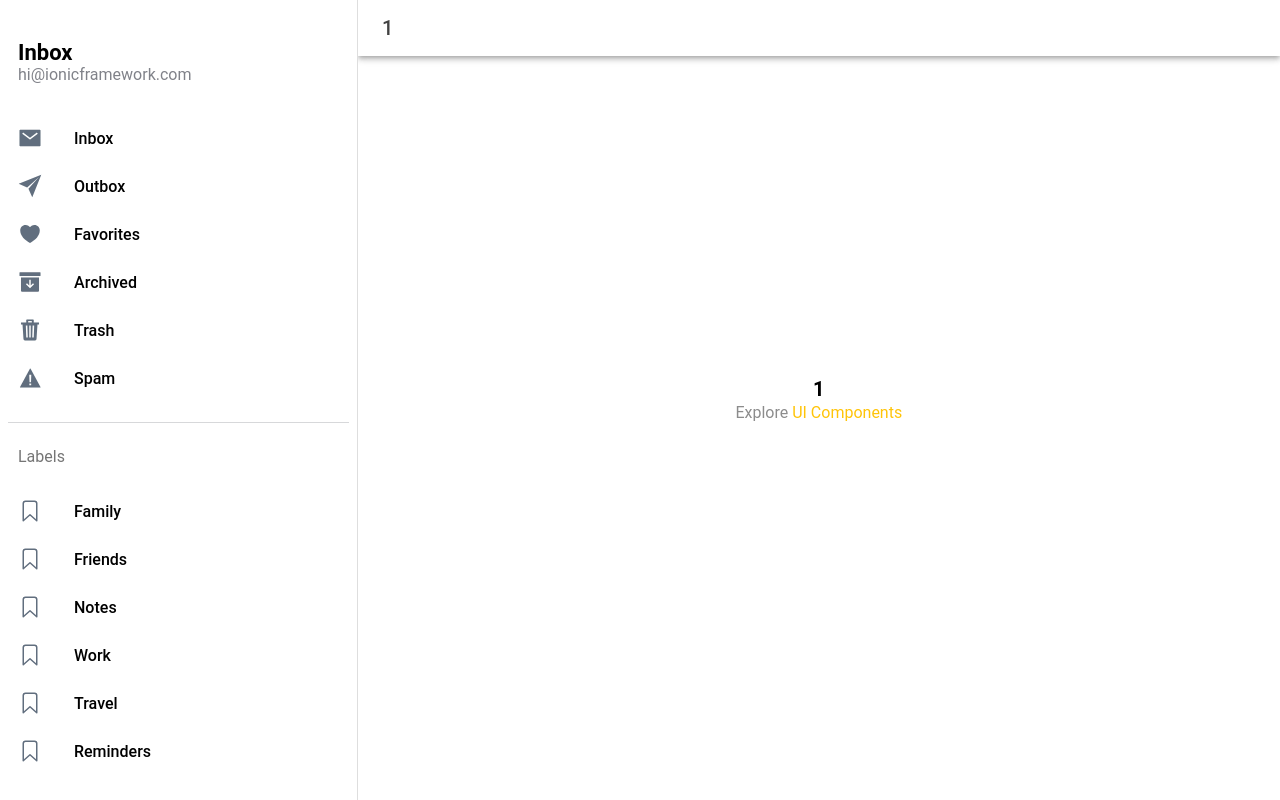
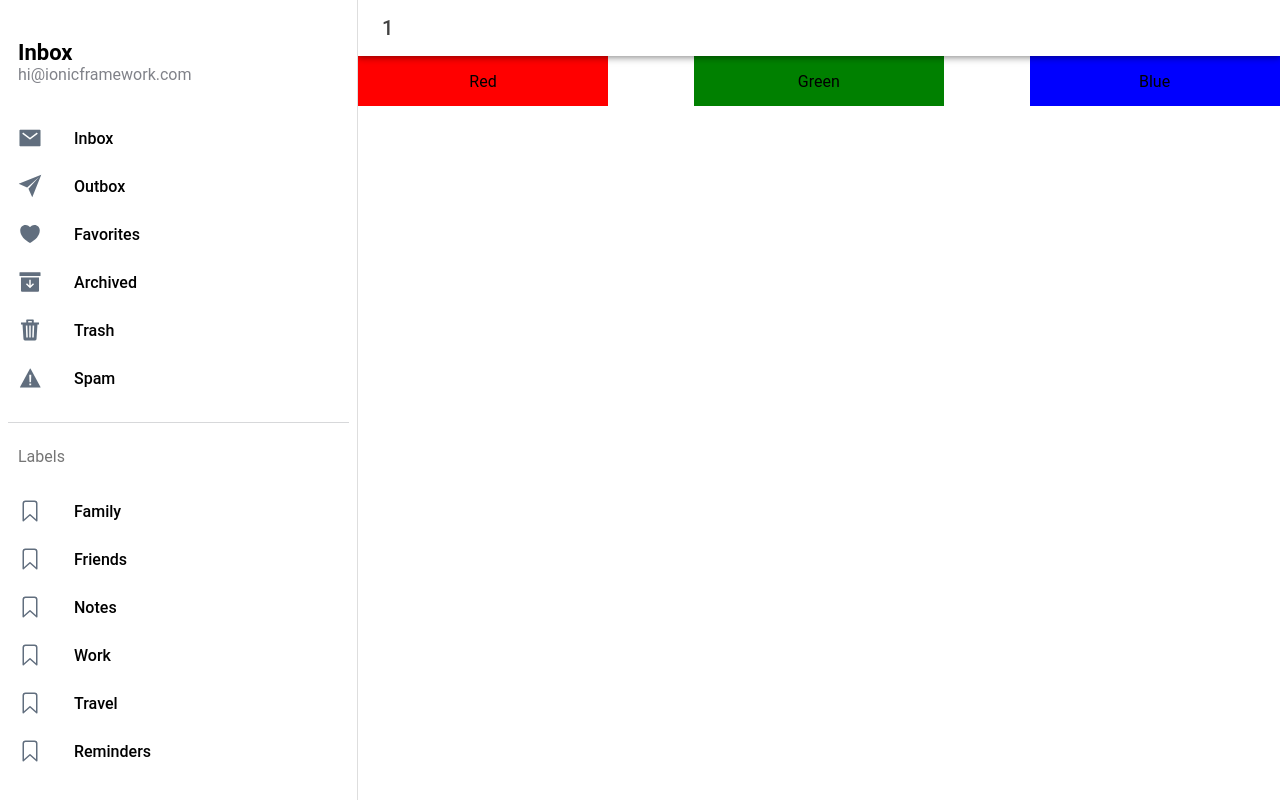
Before and after one commit to FeraounAbdelAziz/ez-attendance-app, a React (Vite) app: page /folder/1 in a window 1280 px wide. Built offline with nearby package versions, Linux system fonts and the light colour scheme.

Commit message:
first try

```diff
--- a/src/pages/Page.tsx
+++ b/src/pages/Page.tsx
@@ -24,7 +24,12 @@ const Page: React.FC = () => {
             <IonTitle size="large">{name}</IonTitle>
           </IonToolbar>
         </IonHeader>
-        <ExploreContainer name={name} />
+        <div style={{ display: 'flex' , justifyContent : "space-between"}}>
+      <div style={{ width : "250px" ,height : "50px",display : "flex", alignItems : "center",justifyContent :"center", backgroundColor: 'red' }}>Red</div>
+      <div style={{ width : "250px" ,height : "50px",display : "flex", alignItems : "center",justifyContent :"center", backgroundColor: 'green' }}>Green</div>
+      <div style={{ width : "250px" ,height : "50px",display : "flex", alignItems : "center",justifyContent :"center", backgroundColor: 'blue' }}>Blue</div>
+    </div>
+        {/* <ExploreContainer name={name} /> */}
       </IonContent>
     </IonPage>
   );
```
Also changed, not shown: 1 other file (tests, documents, lock files or other folders).
